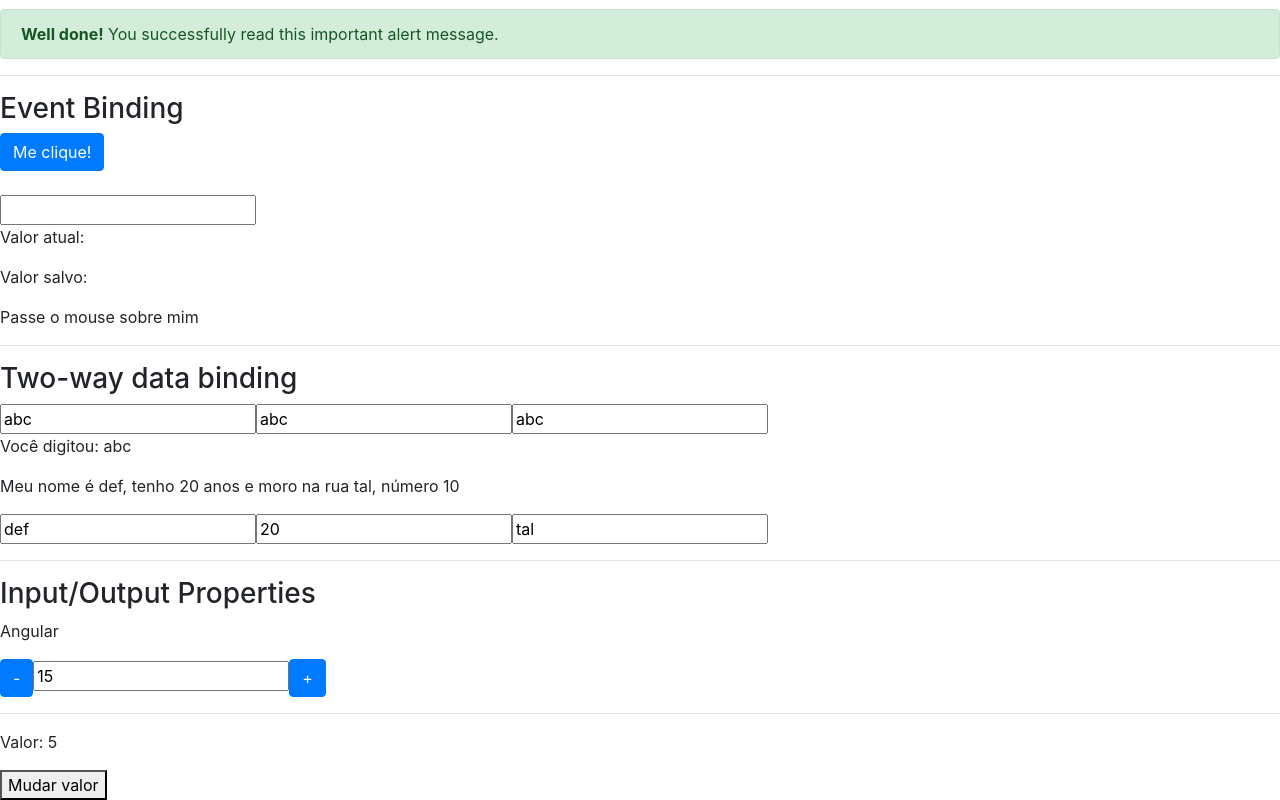
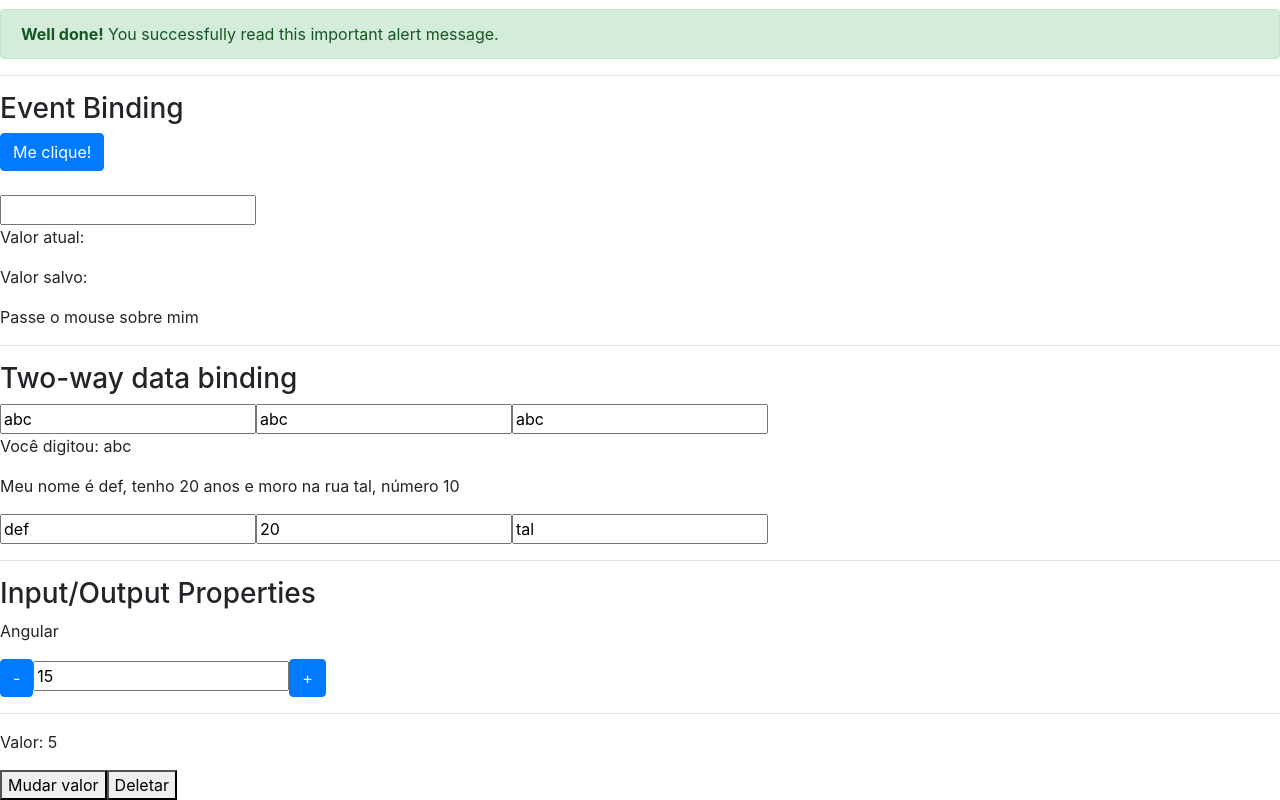
Before and after one commit to robertabononi/angular-loiane, an Angular app in the folder data-binding/: page / in a window 1280 px wide. Shown: the part 574-1374 px from the top of the page. Built offline with nearby package versions, Linux system fonts and the light colour scheme.

Commit message:
test: active ngDestroy by click the destroy's button

```diff
--- a/data-binding/src/app/app.component.html
+++ b/data-binding/src/app/app.component.html
@@ -2,5 +2,6 @@
 
 <hr>
 
-<app-ciclo [valorInicial]="valor"></app-ciclo>
+<app-ciclo [valorInicial]="valor" *ngIf="!deletarCiclo" ></app-ciclo>
 <button (click)="mudarValor()">Mudar valor</button>
+<button (click)="destruirCiclo()">Deletar</button>
--- a/data-binding/src/app/app.component.ts
+++ b/data-binding/src/app/app.component.ts
@@ -8,7 +8,13 @@
 export class AppComponent {
   valor: number = 5
 
+  deletarCiclo: boolean = false
+
   mudarValor(){
     this.valor++
   }
+
+  destruirCiclo(){
+    this.deletarCiclo = true
+  }
 }
```
